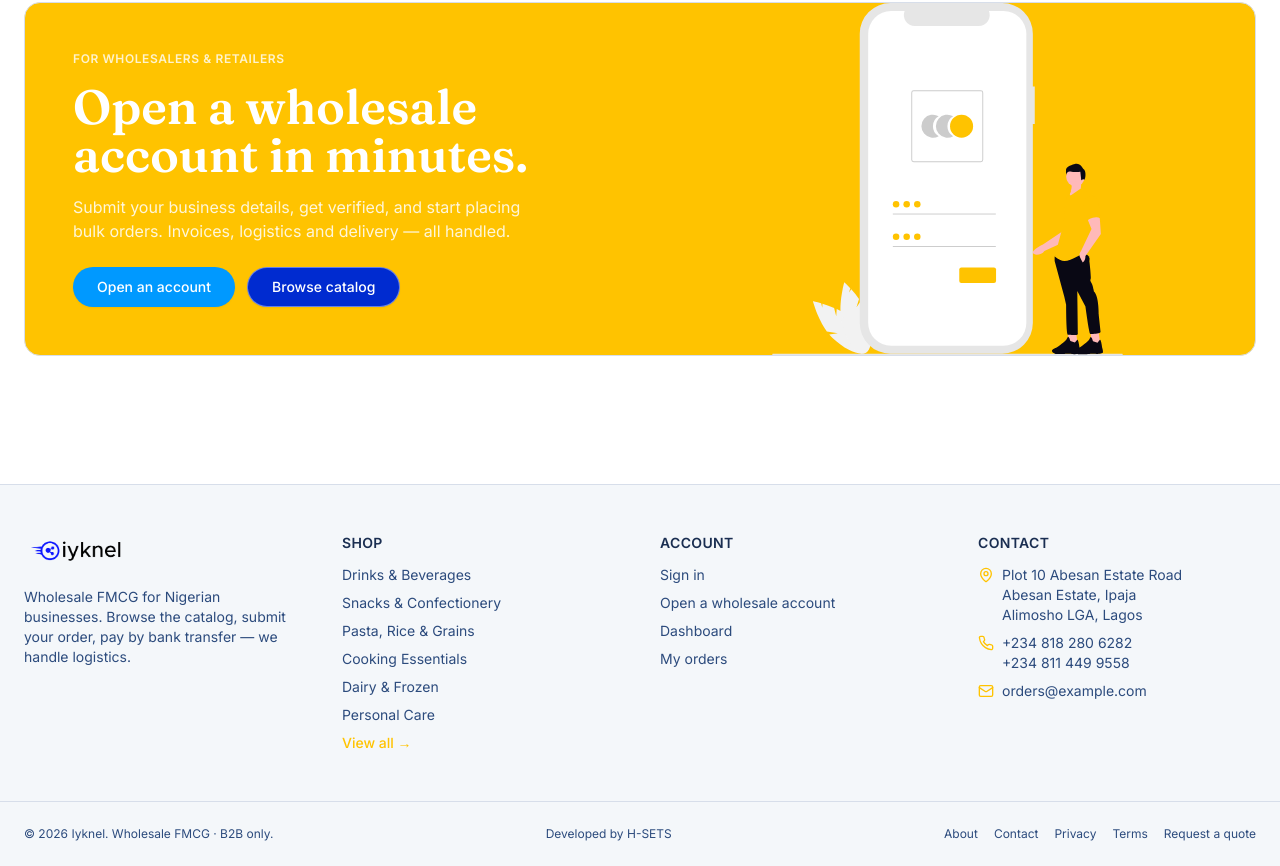
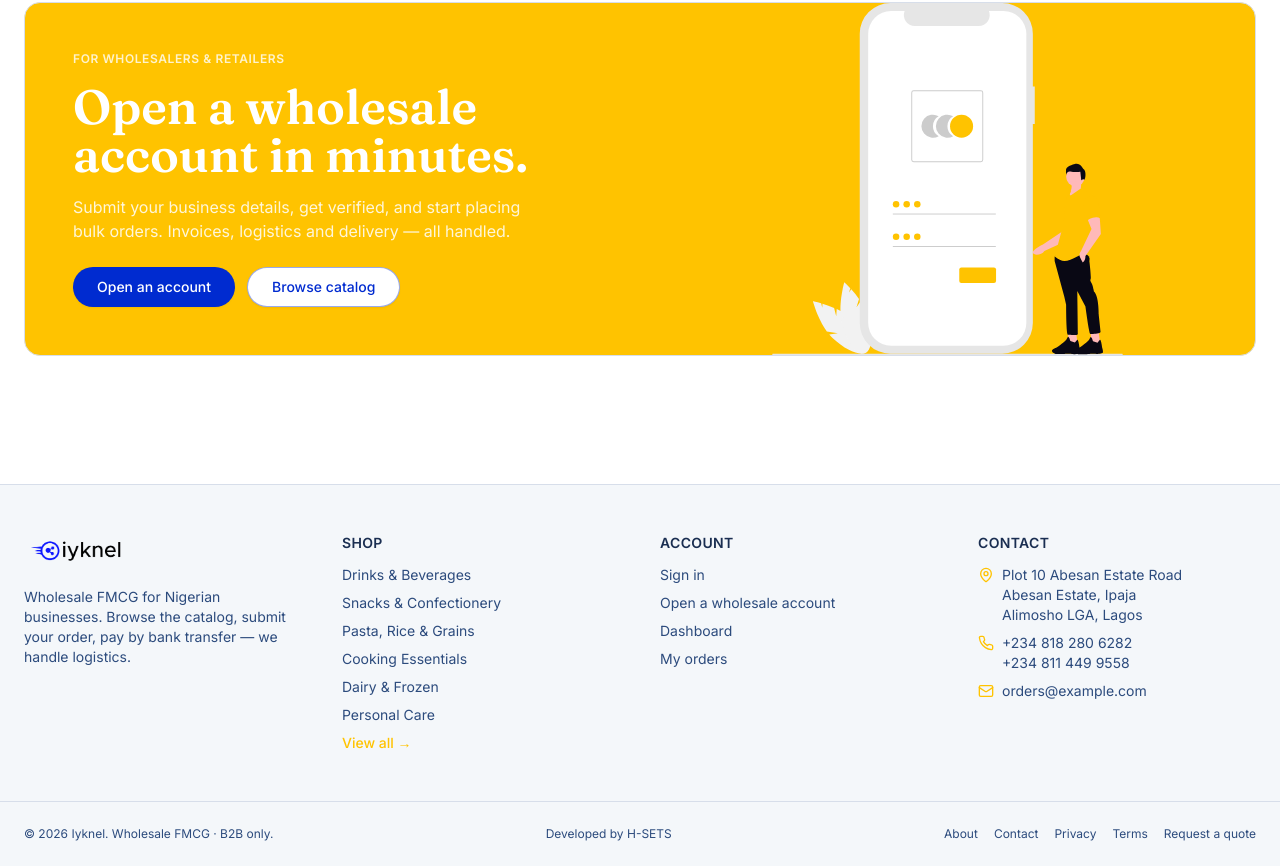
Before and after one commit to hsetsdigitals24/iyknel, a Next.js app: page / in a window 1280 px wide. Shown: the part 1744-2610 px from the top of the page. Built offline with nearby package versions, Linux system fonts and the light colour scheme; no server answers; the database is empty.

Commit message:
updated colors

```diff
--- a/app/page.tsx
+++ b/app/page.tsx
@@ -155,14 +155,14 @@ export default async function LandingPage() {
                 logistics and delivery — all handled.
               </p>
               <div className="flex flex-wrap gap-3 pt-2">
-                <Button asChild size="lg" variant="secondary" className="rounded-full">
+                <Button asChild size="lg" variant="secondary" className="rounded-full bg-[#002bd0] text-white hover:bg-[#002bd0]/90">
                   <Link href="/register">Open an account</Link>
                 </Button>
                 <Button
                   asChild
                   size="lg"
                   variant="outline"
-                  className="rounded-full border-white/40 bg-[#002bd0] text-white hover:bg-primary-foreground/10 hover:text-primary-foreground"
+                  className="rounded-full border-[#002bd0]/40 bg-white text-[#002bd0] hover:bg-primary-foreground/10 hover:text-primary-foreground"
                 >
                   <Link href="/products">Browse catalog</Link>
                 </Button>
```
